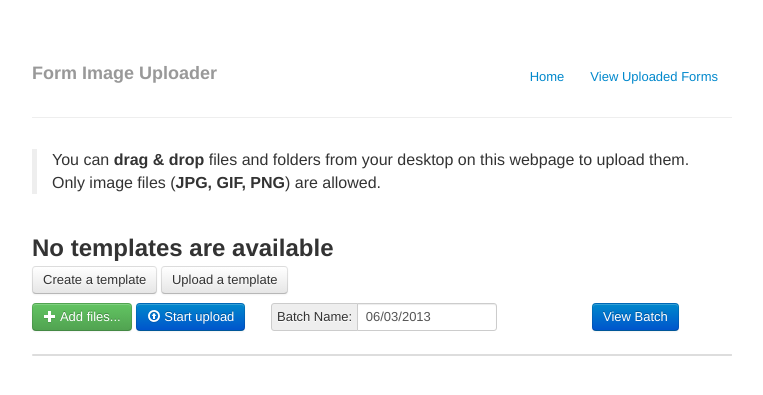
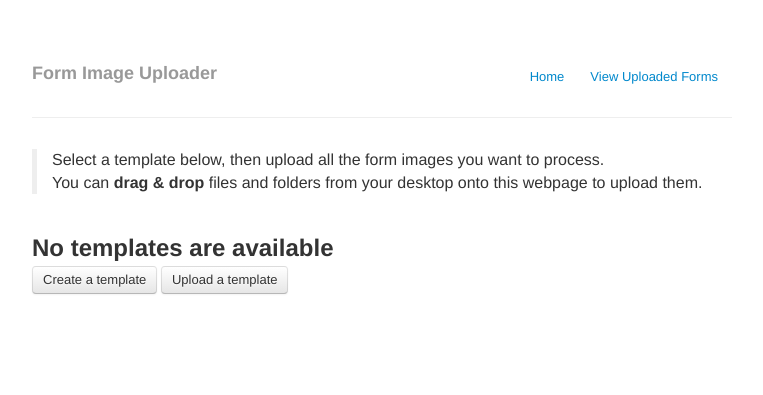
Before and after one commit to nathanathan/ODKScan_webapp, a Django app: template templates/uploader.html in a window 1280 px wide. Shown: the top 395 px of the page, without its empty margins (258-1021 px from the left). Run offline with Django 3.2, Linux system fonts and the light colour scheme; the template is opened without the code that fills it, so the values that code supplies are empty; some libraries are stand-ins or nearby versions.

Commit message:
Fixing some layout issues

```diff
--- a/templates/uploader.html
+++ b/templates/uploader.html
@@ -62,8 +62,8 @@ margin: 30px 0;
     <hr>
 
     <blockquote>
-        <p>You can <strong>drag &amp; drop</strong> files and folders from your desktop on this webpage to upload them.</p>
-        <p>Only image files (<strong>JPG, GIF, PNG</strong>) are allowed.</p>
+        <p>Select a template below, then upload all the form images you want to process.</p>
+        <p>You can <strong>drag &amp; drop</strong> files and folders from your desktop onto this webpage to upload them.</p>
     </blockquote>
     <br>
 
@@ -83,13 +83,6 @@ margin: 30px 0;
         <a class="left carousel-control" href="#myCarousel" data-slide="prev">&lsaquo;</a>
         <a class="right carousel-control" href="#myCarousel" data-slide="next">&rsaquo;</a>
         </div>
-    {% else %}
-        <h2>No templates are available</h2>
-        <p>
-            <a class="btn" href="/static/XLSXGenerator/index.html">Create a template</a>
-            <a class="btn" href="/admin/ODKScan_webapp/template/">Upload a template</a>
-        </p>
-    {% endif %}
 
         <!-- The file upload form used as target for the file upload widget -->
         <form id="fileupload">
@@ -127,7 +120,13 @@ margin: 30px 0;
             <!-- The table listing the files available for upload/download -->
             <table role="presentation" class="table table-striped table-bordered"><tbody class="files" data-toggle="modal-gallery" data-target="#modal-gallery"></tbody></table>
         </form>
-
+    {% else %}
+        <h2>No templates are available</h2>
+        <p>
+            <a class="btn" href="/static/XLSXGenerator/index.html">Create a template</a>
+            <a class="btn" href="/admin/ODKScan_webapp/template/add">Upload a template</a>
+        </p>
+    {% endif %}
 </div>
 
 <script src="//ajax.googleapis.com/ajax/libs/jquery/1.9.1/jquery.min.js"></script>
```
Also changed, not shown: templates/admin/ODKScan_webapp/template/change_form.html (+8 -1 lines). Lines whose indentation alone changed are shown as unchanged.
